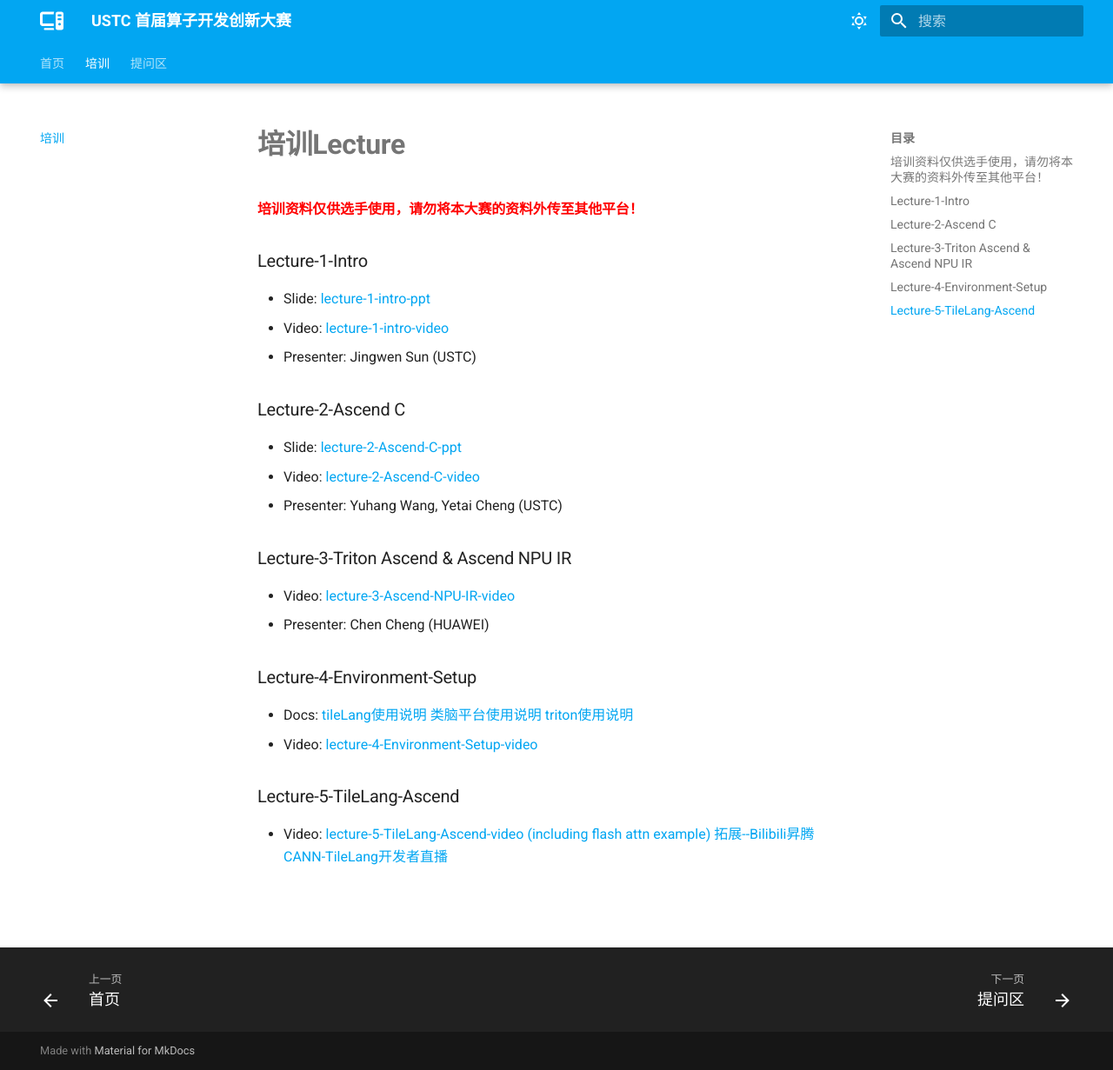
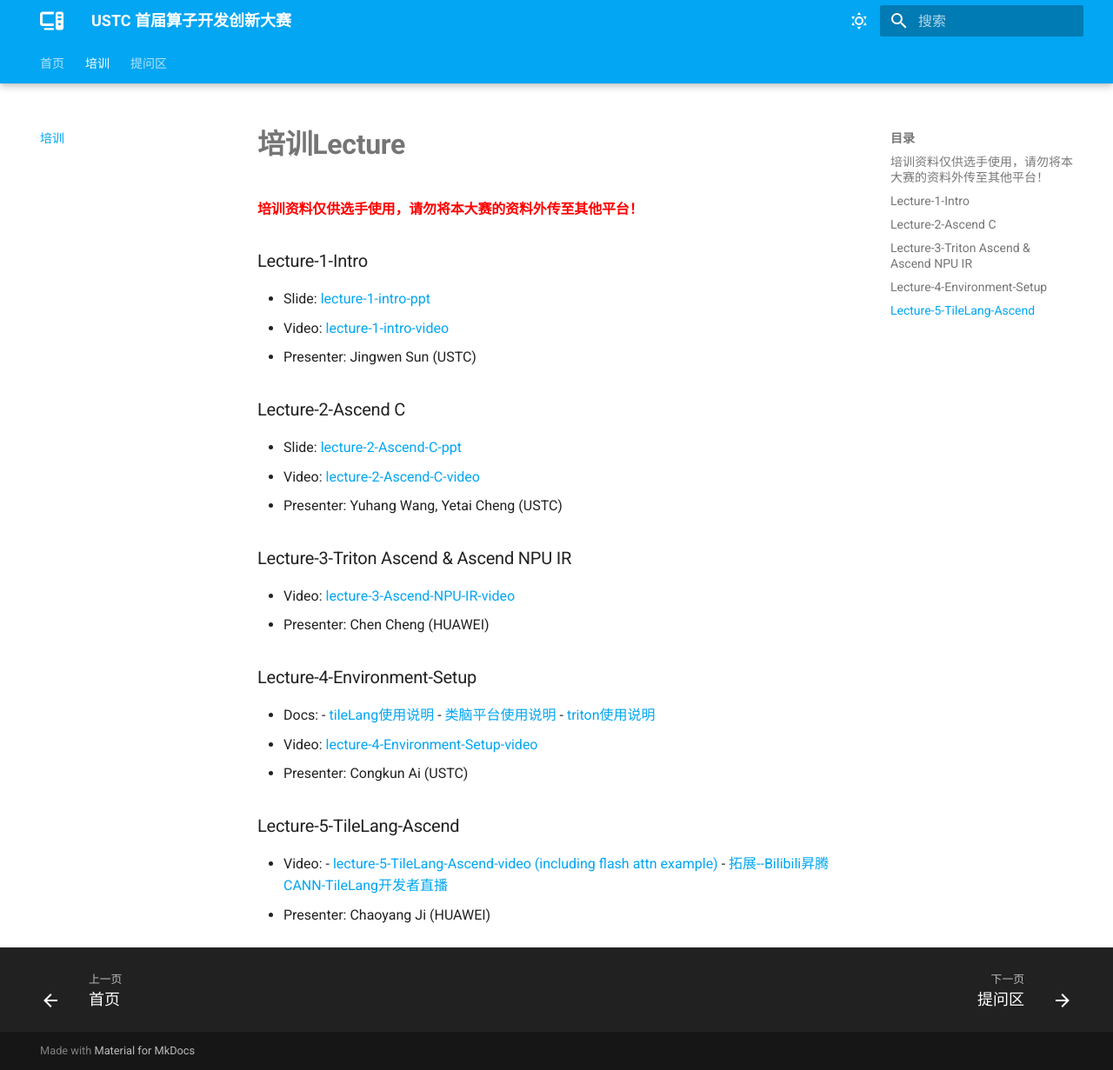
Before and after one commit to USTC-Kernel-Innovation/homepage, an MkDocs documentation site: the page built from docs/course.md, in a window 1280 px wide and 1231 px high. Shown: the whole window at 87% size. Built offline with MkDocs 1.6.1 and Material for MkDocs 9.7.7, drawn with Linux system fonts in a browser that asks for light colours; nearby versions of some CDN libraries; library files that are not in the unit come from our copies.

Commit message:
refine lec5

```diff
--- a/docs/course.md
+++ b/docs/course.md
@@ -21,12 +21,14 @@
 
 ### Lecture-4-Environment-Setup
 
-- Docs: [tileLang使用说明](./tutorials/lectures/3-tilelang使用说明.pdf)
-        [类脑平台使用说明](./tutorials/lectures/3-平台使用.pdf)
-        [triton使用说明](./tutorials/lectures/3-triton使用说明.pdf)
+- Docs: - [tileLang使用说明](./tutorials/lectures/3-tilelang使用说明.pdf)
+        - [类脑平台使用说明](./tutorials/lectures/3-平台使用.pdf)
+        - [triton使用说明](./tutorials/lectures/3-triton使用说明.pdf)
 - Video: [lecture-4-Environment-Setup-video](https://meeting.tencent.com/crm/l5ma5rwDaa)
+- Presenter: Congkun Ai (USTC)
 
 ### Lecture-5-TileLang-Ascend
 
-- Video: [lecture-5-TileLang-Ascend-video (including flash attn example)](https://meeting.tencent.com/crm/NLR3016709)
-         [拓展--Bilibili昇腾CANN-TileLang开发者直播](https://meeting.tencent.com/crm/N8WGRAW65c)
+- Video: - [lecture-5-TileLang-Ascend-video (including flash attn example)](https://meeting.tencent.com/crm/NLR3016709)
+         - [拓展--Bilibili昇腾CANN-TileLang开发者直播](https://meeting.tencent.com/crm/N8WGRAW65c)
+- Presenter: Chaoyang Ji (HUAWEI)
```
Also changed, not shown: site/Q&A/index.html, site/course/index.html, site/search/search_index.json, 1 other file.
